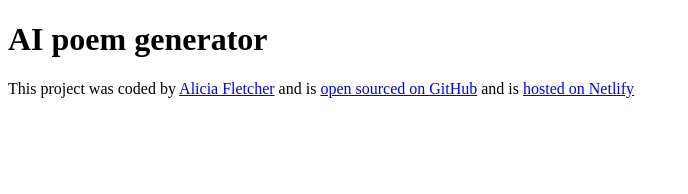
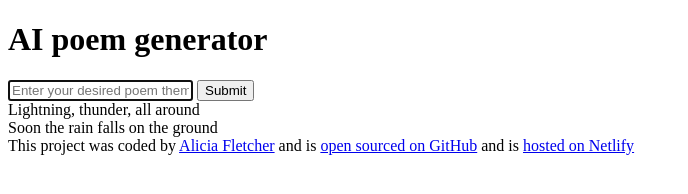
Before and after one commit to anafletcher/AI-poems-project, a plain HTML site: page index.html in a window 1280 px wide. Shown: the whole page, without its empty margins (0-688 px from the left). Drawn offline with Linux system fonts and the light colour scheme.

Commit message:
Added basic HTML structure

```diff
--- a/index.html
+++ b/index.html
@@ -7,7 +7,25 @@
     <title>AI Poems Project</title>
   </head>
   <body>
-    <h1>AI poem generator</h1>
+    <header>
+      <h1>AI poem generator</h1>
+    </header>
+    <main>
+      <form>
+        <input
+          type="text"
+          placeholder="Enter your desired poem theme"
+          autofocus
+          required
+        />
+        <input type="submit" />
+      </form>
+      <div>
+        Lightning, thunder, all around
+        <br />
+        Soon the rain falls on the ground
+      </div>
+    </main>
 
     <footer>
       This project was coded by
```
